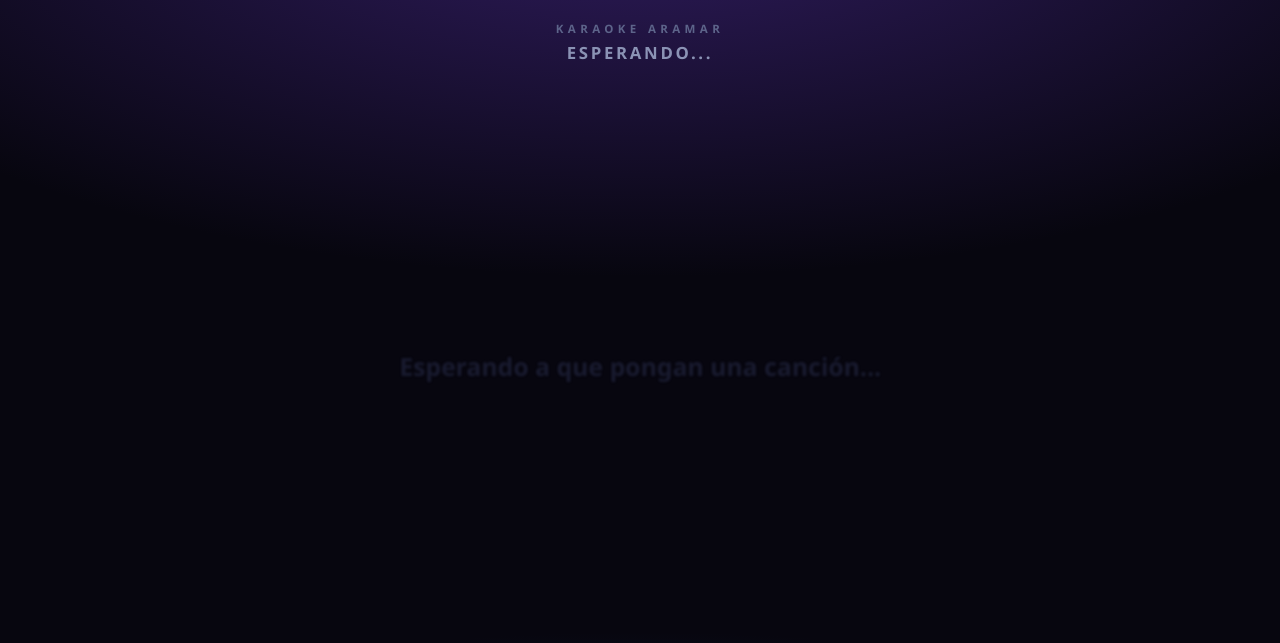
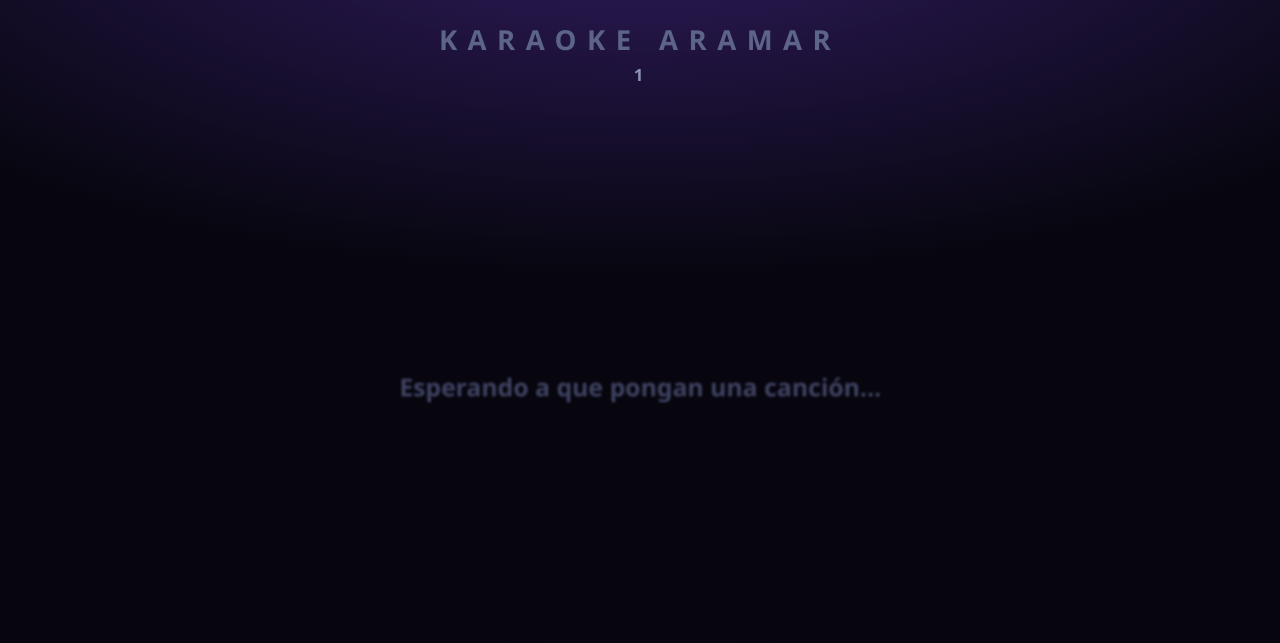
Before and after one commit to ArkaitzAmostegi/Karaoke, a Flask app: page /movil in a window 1280 px wide. Shown: the top 643 px of the page. Run offline with Flask 3, Linux system fonts and the light colour scheme; data that the repository does not hold is empty.

Commit message:
Ajustes al css

```diff
--- a/static/style.css
+++ b/static/style.css
@@ -291,7 +291,7 @@
 }
 .escenario header h1 {
     margin: 0 0 .35rem;
-    font-size: .72rem;
+    font-size: 1.72rem;
     font-weight: 700;
     letter-spacing: .38em;
     text-transform: uppercase;
@@ -323,7 +323,7 @@
     font-size: 2rem;
     font-weight: 600;
     line-height: 1.25;
-    color: var(--pasada);
+    color: #7880b5;
     opacity: .5;
     filter: blur(1.3px);
     transform: translateZ(-170px) scale(.92);
```
Also changed, not shown: 4 other files.
